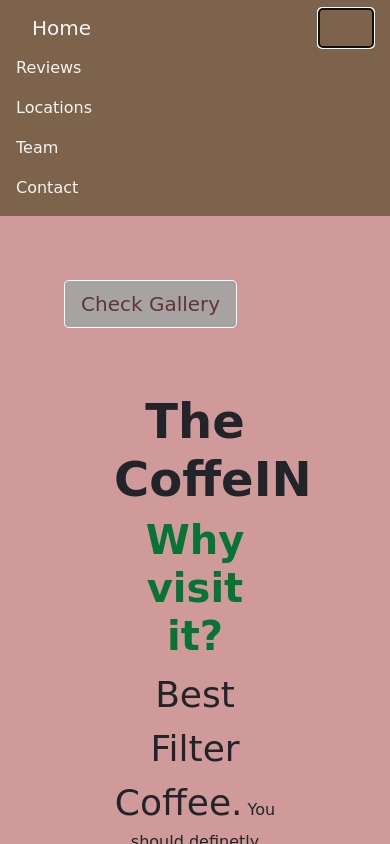
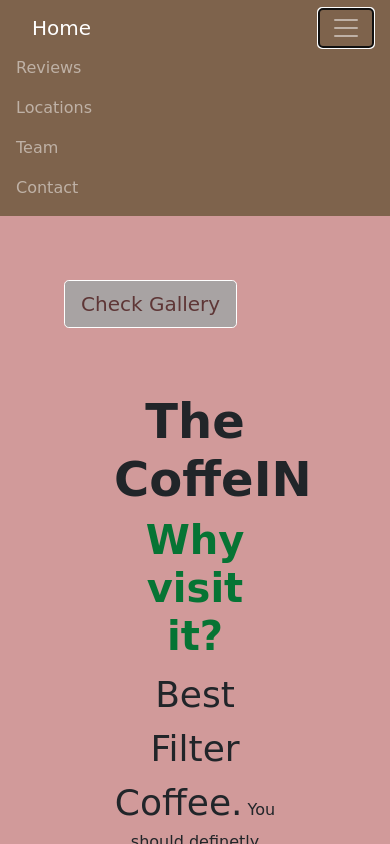
Before and after one commit to Code-Institute-Submissions/MileStone-ProJect-Two-13, a plain HTML site: page reviews.html in a window 390 px wide. Both pictures are taken after a click on the button "Toggle navigation". Drawn offline with nearby package versions, Linux system fonts and the light colour scheme; a web font is replaced by a local one.

Commit message:
pdated Navigation bar so on index.html page the Reviews, Team and Contact color would be Black but when clicked would be displayed red. On the rest 4 pages changed navigation bar so when users visito on mobile the hamburger icon apear but when you navigatige on descktops with mouse would hooce white

```diff
--- a/assets/css/style.css
+++ b/assets/css/style.css
@@ -2,7 +2,7 @@
 a,
 a:focus,
 a:hover {
-     color: rgb(240, 122, 122);
+     color: rgb(248, 126, 126);
      transition: all .3s ease-in-out;
      -moz-transition: all .3s ease-in-out;
      -webkit-transition: all .3s ease-in-out;
@@ -79,7 +79,7 @@ body {
 .nav-masthead .nav-link:focus {
      border-bottom-color: rgba(255, 255, 255, .25);
      transition-timing-function: ease-in-out;
-     transition: 0.25s;
+     transition: 0.15s;
 }
 
 .nav-masthead .nav-link + .nav-link {
@@ -87,7 +87,7 @@ body {
 }
 
 .nav-masthead .active {
-     color: #fff;
+     color: rgb(3, 3, 3);
      border-bottom-color: #fff;
 }
 
@@ -157,7 +157,7 @@ body {
 }
 
 .nav-link, .navbar-brand{
-     color: #f4f4f4;
+     color: #000000;
      cursor: pointer;
 }
 
--- a/reviews.html
+++ b/reviews.html
@@ -15,17 +15,13 @@
 </head>
 <body class="review-page">
     <!-- Navigation Bar -->
-<nav class="navbar navbar-expand-lg primary-color">
-    <!-- Navbar brand -->
-  <a class="navbar-brand nav-item nav-link" href="index.html">Home</a>
-    <!-- Collapse button -->
-  <button class="navbar-toggler" type="button" data-toggle="collapse" data-target="#basicExampleNav"
+<nav class="navbar navbar-expand-lg navbar-dark primary-color">
+<a class="navbar-brand nav-item nav-link active" href="index.html">Home</a>
+    <button class="navbar-toggler" type="button" data-toggle="collapse" data-target="#basicExampleNav"
     aria-controls="basicExampleNav" aria-expanded="false" aria-label="Toggle navigation">
     <span class="navbar-toggler-icon"></span>
   </button>
-<!-- Collapsible content -->
-  <div class="collapse navbar-collapse justify-content-right" id="basicExampleNav">
-<!-- Links -->
+<div class="collapse navbar-collapse justify-content-right" id="basicExampleNav">
     <ul class="navbar-nav ml-auto">
       <li class="nav-item ">
         <a class="nav-link" href="reviews.html">Reviews</a>
@@ -39,17 +35,8 @@
       <li class="nav-item">
           <a class="nav-link" href="contact.html">Contact</a>
       </li>
-
-      <!-- Dropdown -->
-
-
     </ul>
-    <!-- Links -->
-
-
-  </div>
-  <!-- Collapsible content -->
-
+</div>
 </nav>
 <!-- Welcome Page-->
 <!-- The First Shop Section -->
```
Also changed, not shown: contact.html (+1 -1 lines), locations.html (+1 -1 lines), team.html (+1 -1 lines).
